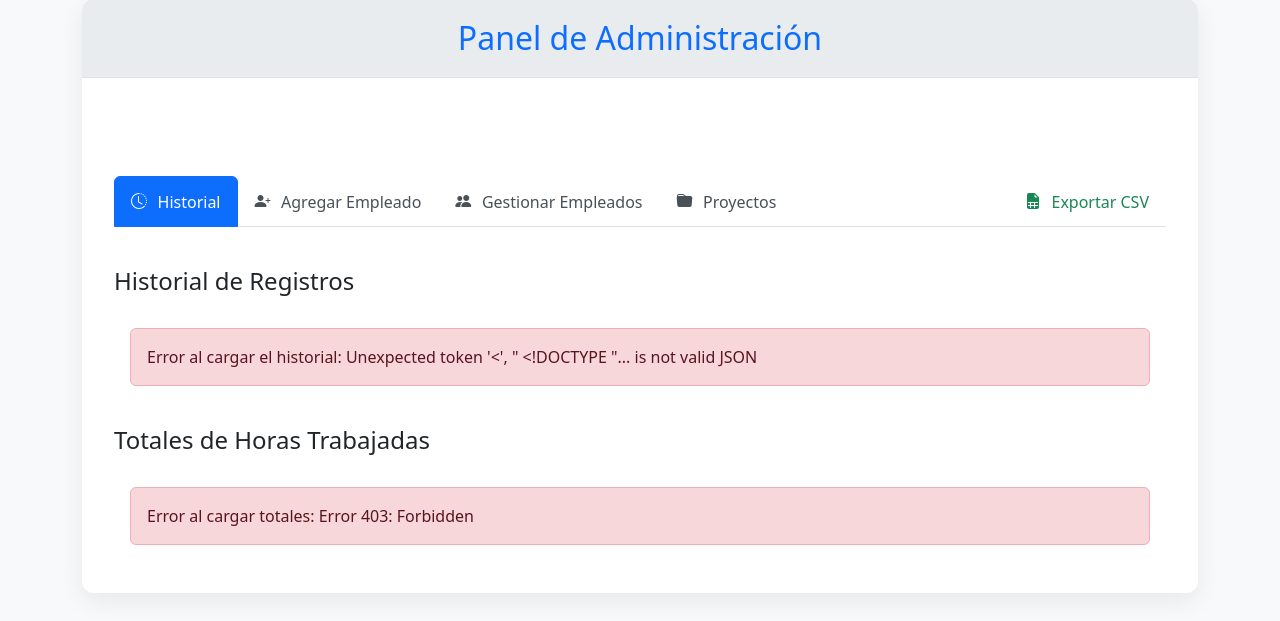
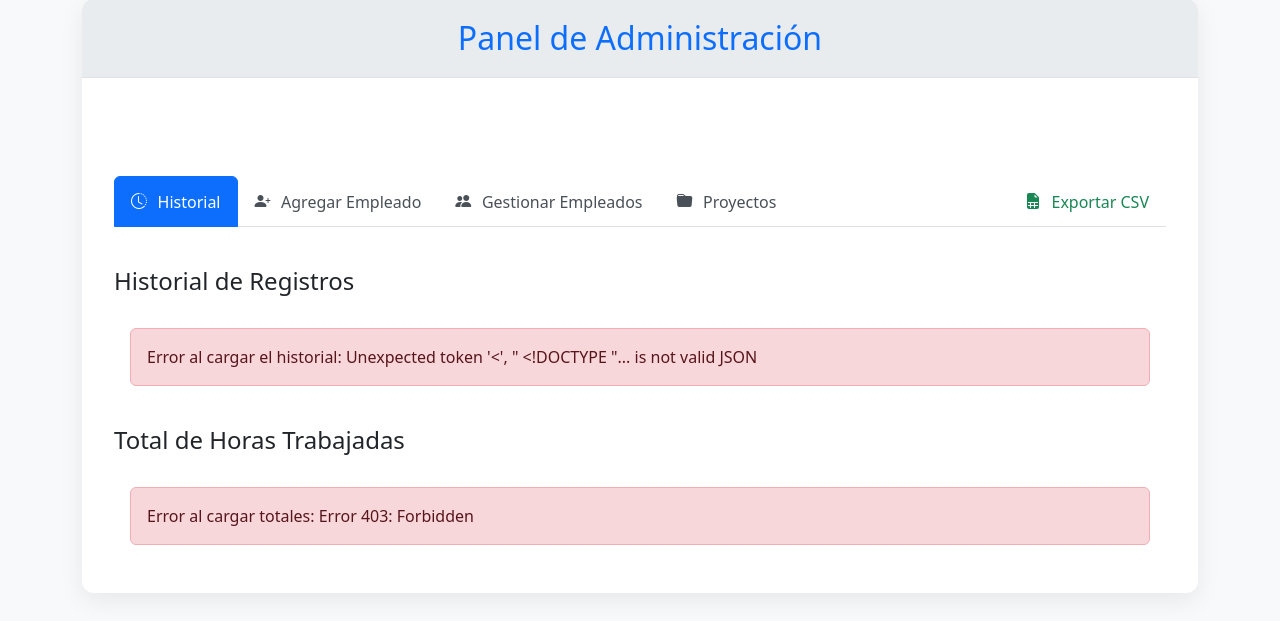
Before and after one commit to fatfinger85/clockpoint-backend-staging, a Flask app: template templates/admin.html in a window 1280 px wide. Shown: the part 57-678 px from the top of the page. Run offline with Flask 3, Linux system fonts and the light colour scheme; the template is opened without the code that fills it, so the values that code supplies are empty.

Commit message:
Update admin.html

```diff
--- a/templates/admin.html
+++ b/templates/admin.html
@@ -173,7 +173,7 @@
             </div>
 
             <!-- NUEVA SECCIÓN: TOTALES DE HORAS TRABAJADAS -->
-            <h4 class="mt-4 mb-3">Totales de Horas Trabajadas</h4>
+            <h4 class="mt-4 mb-3">Total de Horas Trabajadas</h4>
             <div class="table-responsive" id="tablaTotales">
               <div class="loading-indicator">
                 <span class="spinner-border spinner-border-sm" role="status" aria-hidden="true"></span> Cargando totales...
```
